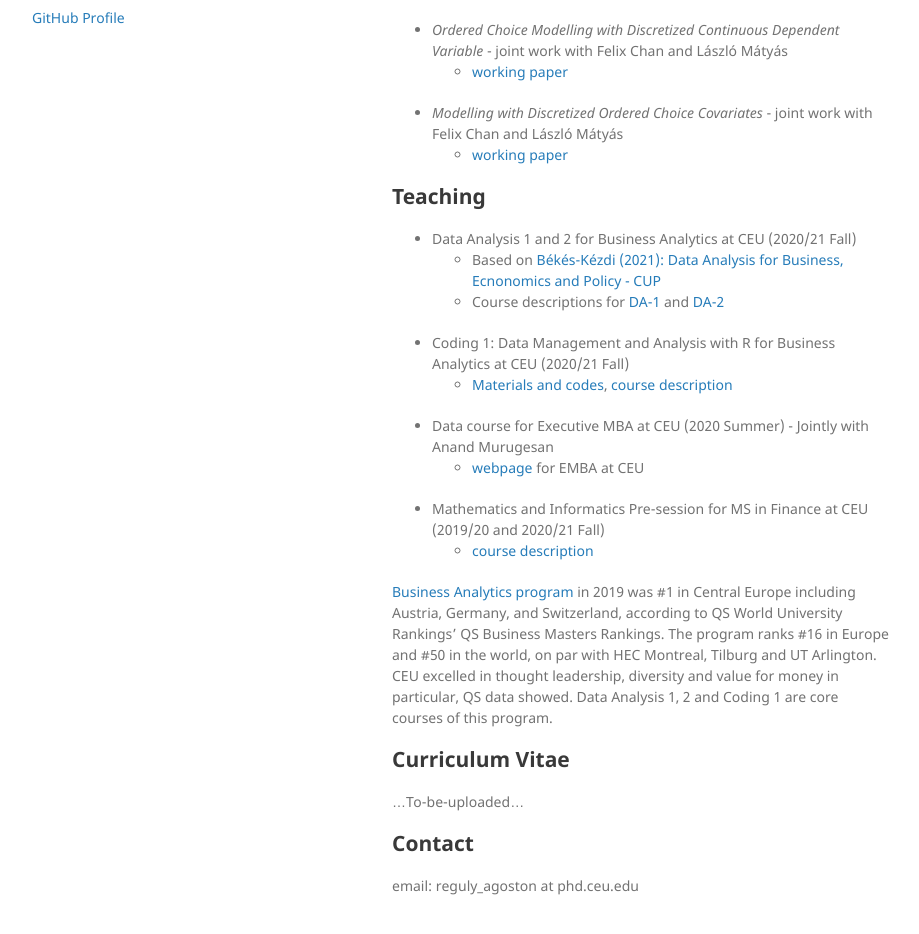
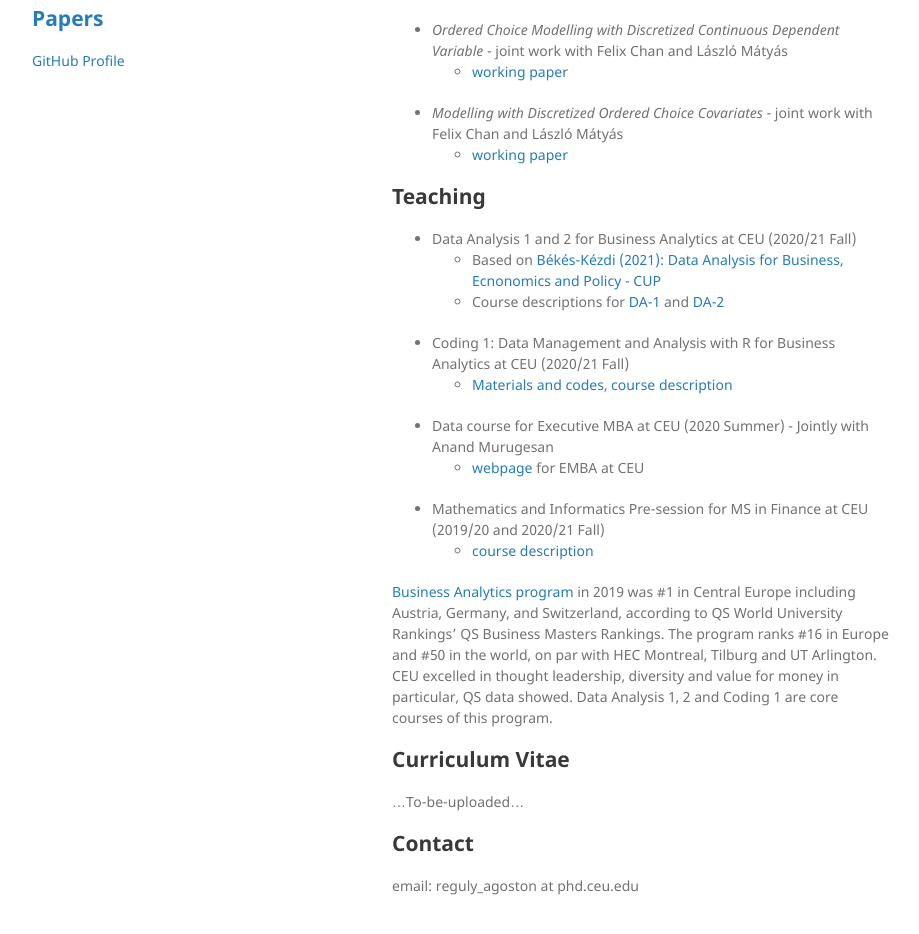
Before and after one commit to regulyagoston/regulyagoston.github.io, a Jekyll site: the page built from index.md, in a window 1280 px wide and 1316 px high. Shown: the part 350-1284 px from the top of the window, without its empty margins (178-1097 px from the left). Built offline with Jekyll 4.4.1, drawn with Linux system fonts in a browser that asks for light colours; our own code applies the rules of GitHub Pages for plain Markdown files.

Commit message:
Update default.html

```diff
--- a/_layouts/default.html
+++ b/_layouts/default.html
@@ -22,7 +22,7 @@
 
         <p>{{ site.description | default: site.github.project_tagline }}</p>
 
-        <h2><a href="{{ "/" | absolute_url }}">{{ Papers | ./papers.md }}</a></h2>
+        <p class="view"><h2><a href="{{ https://regulyagoston.github.io/papers.html }}"> Papers </a></h2></p>
 
         {% if site.github.is_project_page %}
         <p class="view"><a href="{{ site.github.repository_url }}">View the Project on GitHub <small>{{ site.github.repository_nwo }}</small></a></p>
```
